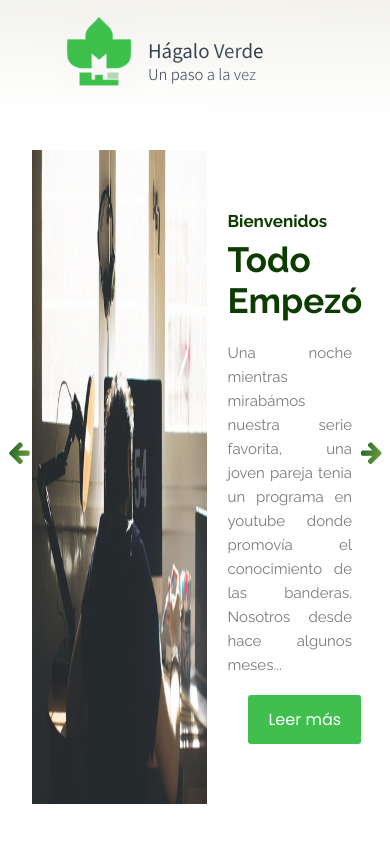
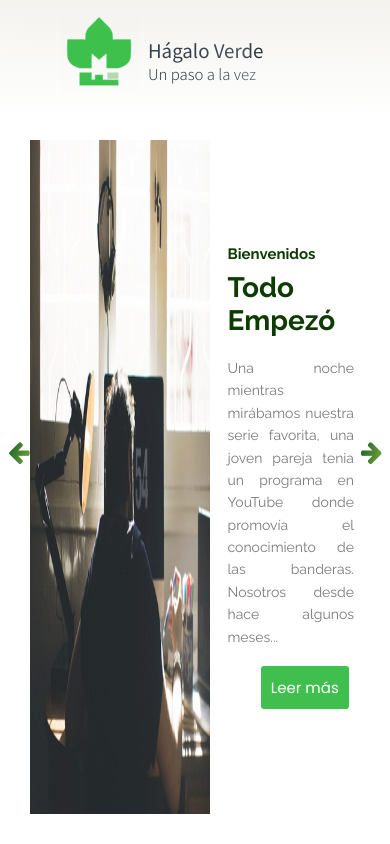
Before and after one commit to crehds/hagalo_verde, a React (Create React App) app: page / in a window 390 px wide. Both pictures are taken after a click on the element 371 px from the left and 453 px from the top of the page. Shown: the top 844 px of the page. Built offline with nearby package versions, Linux system fonts and the light colour scheme; a web font is replaced by a local one.

Commit message:
responsive design mobile (400px 600px min)

```diff
--- a/src/components/HomeSection/Home2/index.jsx
+++ b/src/components/HomeSection/Home2/index.jsx
@@ -7,7 +7,7 @@ import {
   H5,
   Image,
   ImgWrapper,
-  Paragraph,
+  Paragraph
 } from './styles';
 
 import image2 from '../../../assets/chair-computer-desk-1866784-768x512.png';
@@ -49,8 +49,8 @@ export const Inicio2 = () => {
         <H5>Bienvenidos</H5>
         <H2>Todo Empezó</H2>
         <Paragraph>
-          Una noche mientras mirabámos nuestra serie favorita, una joven pareja
-          tenia un programa en youtube donde promovía el conocimiento de las
+          Una noche mientras mirábamos nuestra serie favorita, una joven pareja
+          tenia un programa en YouTube donde promovía el conocimiento de las
           banderas. Nosotros desde hace algunos meses...
         </Paragraph>
         <Button to='/conocenos'> Leer más</Button>
--- a/src/components/HomeSection/Home2/styles.jsx
+++ b/src/components/HomeSection/Home2/styles.jsx
@@ -4,47 +4,36 @@ import { Link } from '@reach/router';
 export const Div = styled.div`
   height: inherit;
   width: 100%;
-  /* border: 1px solid red; */
   display: grid;
   grid-template-columns: 1.4fr 1fr;
-  /* @media(max-width: 680px) {
-    grid-template-rows: 1fr 1fr;
-    grid-template-columns: 1fr;
-    > div {
-      grid-row: 2 / 3;
-    }
-    > article {
-      grid-row: 1 / 2;
-    }
-  } */
-`
+`;
 
 export const ImgWrapper = styled.div`
-  /* border: 1px solid brown; */
   margin: 2em;
   padding: 3em;
-  @media(max-width: 870px) {
-    margin: 1.5em .5em;
-    /* margin-top: 2em; */
+  @media (max-width: 870px) {
+    margin: 1.5em 0.5em;
     padding: 1em 1.5em;
-    padding-right: .8em;
-    /* max-width: 100%;
-    max-height: 100%; */
-    /* width: 100%;
-    height: 100%; */
+    padding-right: 0.8em;
+    @media (max-width: 550px) {
+      margin: 1.1em 0.4em;
+      padding: 0.8em 1.5em;
+      padding-right: 0.7em;
+    }
   }
-`
+  @media (max-width: 550px) {
+  }
+`;
 export const Image = styled.img`
   width: 100%;
   height: 100%;
-  @media(max-width: 680px) {
+  @media (max-width: 680px) {
     max-width: 100%;
     height: 100%;
   }
-`
+`;
 
 export const Article = styled.article`
-  /* border: 1px solid blue; */
   margin: auto 0;
   padding: 15px;
   /* text-align: center; */
@@ -53,59 +42,70 @@ export const Article = styled.article`
   & button {
     align-self: center;
   }
-  @media(max-width: 870px) {
+  @media (max-width: 870px) {
     padding: 8px;
     padding-left: 0px;
     > h5 {
       font-size: 17px;
+      @media (max-width: 550px) {
+        font-size: 15px;
+      }
     }
     > h2 {
       font-size: 35px;
+      @media (max-width: 550px) {
+        font-size: 28px;
+      }
     }
     > p {
       line-height: 1.6;
       font-size: 15px;
-      /* padding: 5px 5px; */
       padding-left: 0px;
+      @media (max-width: 550px) {
+        font-size: 14px;
+      }
     }
   }
-`
+`;
 
 export const H5 = styled.h5`
   font-size: 19px;
   font-family: 'Raleway';
   color: #0d3c00;
-`
+`;
 
 export const H2 = styled.h2`
   margin-top: 8px;
   font-size: 42px;
   font-family: 'Raleway';
   color: #0d3c00;
-`
+`;
 
 export const Paragraph = styled.p`
-  color: #7A7A7A;
+  color: #7a7a7a;
   line-height: 1.85;
   margin-top: 10px;
-  font-family:'Raleway';
+  font-family: 'Raleway';
   text-align: justify;
   padding: 10px 10px;
   padding-right: 2em;
-  /* border: 1px solid red; */
-`
+`;
 export const Button = styled(Link)`
   margin: 0 auto;
   margin-top: 8px;
   padding: 12px 20px;
   display: flex;
   border-radius: 3px;
-  font-family:'Poppins';
+  font-family: 'Poppins';
   background-color: #40bf4f;
   color: #ffffff;
-  text-decoration:none;
+  text-decoration: none;
   &:hover {
     background-color: #07bf1d;
     cursor: pointer;
   }
-`
+  @media (max-width: 550px) {
+    padding: 10px;
+    font-size: 15px;
+  }
+`;
--- a/src/components/HomeSection/Home3/Article/styled.jsx
+++ b/src/components/HomeSection/Home3/Article/styled.jsx
@@ -5,13 +5,10 @@ export const DivArticle = styled.article`
   margin: 1rem;
   margin-right: 4rem;
   padding: 1em;
-  background-color: #f3f2ed;
-  /* border: red solid 1px; */
+  background-color: rgba(235, 232, 215, 0.93);
   display: grid;
   grid-template-rows: 1fr 1fr 3fr 1fr;
-  /* align-content: center; */
   align-items: center;
-  /* max-height: 100%; */
   @media (max-width: 1050px) {
     margin-right: 2rem;
     @media (max-width: 870px) {
@@ -20,11 +17,12 @@ export const DivArticle = styled.article`
       > p {
         font-size: 0.8rem;
       }
-      /* > h4 {
-        font-size: 18px;
-      } */
       @media (max-width: 690px) {
         margin: 5px;
+        font-size: 0.65rem;
+      }
+      @media (max-width: 550px) {
+        padding: 0.6em;
       }
     }
   }
@@ -39,17 +37,13 @@ export const P = styled.p`
 export const H4 = styled.h4`
   font-size: 20px;
   color: #0d3c00;
-  /* margin-bottom: 8px; */
   font-weight: 600;
 `;
 
 export const ArticleParagraph = styled.p`
   color: #5a5a5a;
-  /* border: 1px solid red; */
   font-size: 1rem;
   font-weight: 300;
-  /* margin-bottom: 15px; */
-  /* min-height: 6rem; */
   text-align: justify;
 `;
 
--- a/src/components/HomeSection/Home3/styles.jsx
+++ b/src/components/HomeSection/Home3/styles.jsx
@@ -9,22 +9,19 @@ export const Div = styled.div`
   display: flex;
   flex-direction: column;
   padding: 40px;
-  /* flex-wrap: wrap; */
-  /* position: relative; */
   background-image: url(${image});
   background-position: top right;
   background-repeat: no-repeat;
-  background-color: #f3f2ed;
-  @media(max-width: 870px) {
-    padding-top: 10px;
+  background-color: rgb(243, 242, 237);
+  @media (max-width: 870px) {
+    padding: 10px 28px 40px;
   }
 `;
 export const Title = styled.h2`
   font-size: 30px;
-  /* width: 100%; */
   font-size: 2.5rem;
   margin-bottom: 20px;
-  @media(max-width: 870px) {
+  @media (max-width: 870px) {
     font-size: 2rem;
   }
 `;
@@ -37,4 +34,7 @@ export const ArticleContainer = styled.div`
   display: grid;
   grid-template-columns: 1fr 1fr 1fr;
   padding: 50px 0 20px;
+  @media (max-width: 550px) {
+    padding-top: 10px;
+  }
 `;
```
